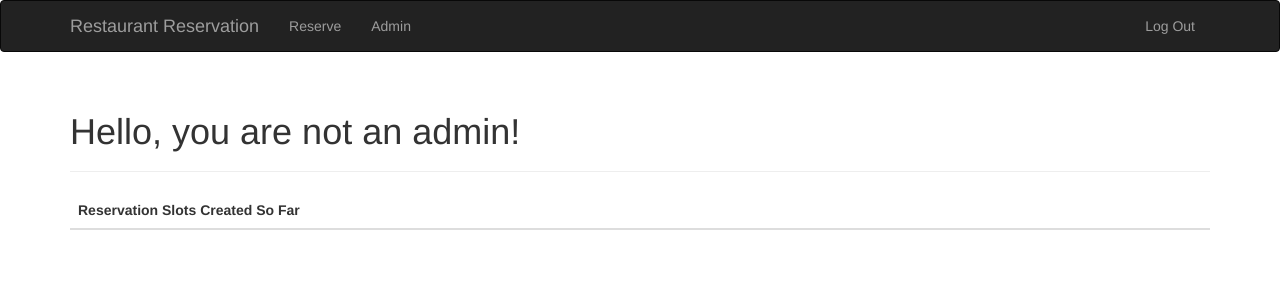
After one commit to fokhrun/flask_mvc_template, a Flask app: page /admin in a window 1280 px wide. The commit adds this page. Shown: the top 300 px of the page. Run offline with Flask 3, Linux system fonts and the light colour scheme; a user stored in the database is signed in; tables that the repository leaves empty hold one stand-in row (values such as "Sample post"); lists and menus that the app fills with data are empty; some libraries are stand-ins or nearby versions.

Commit message:
add admin page

```diff
--- a/app/__init__.py
+++ b/app/__init__.py
@@ -12,7 +12,6 @@ db = SQLAlchemy()
 moment = Moment()
 login_manager = LoginManager()
 login_manager.login_view = "auth.login"
-
 
 
 def create_app(config_name="default"):
--- a/app/main/views.py
+++ b/app/main/views.py
@@ -92,3 +92,15 @@ def table_reservation():
         ),
         slots=slots,
     )
+
+
+@main.route("/admin", methods=["GET", "POST"])
+@login_required
+def admin_reservation():
+    admin_role = Role.query.filter_by(name="Admin").first()
+    is_admin = current_user.role == admin_role
+    reservation_dates_so_far = sorted(list(set([
+        reservation.reservation_date for reservation in Reservation.query.filter(Reservation.reservation_date >= date.today()).all()
+    ])))
+    print(reservation_dates_so_far)
+    return render_template("admin.html", reservation_dates_so_far=reservation_dates_so_far, is_admin=is_admin)
--- /dev/null
+++ b/app/templates/admin.html
@@ -0,0 +1,27 @@
+{% extends "base.html" %}
+
+{% block title %}Reservation Admin{% endblock %}
+
+{% block page_content %}
+
+<div class="page-header">
+    <h1>Hello, {% if is_admin %}{{ current_user.username }}{% else %}you are not an admin{% endif %}!</h1>
+</div>
+
+<table class="table table-striped table-hover">
+    <thead>
+        <tr>
+            <th scope="col">Reservation Slots Created So Far</th>
+            <th scope="col"></th>
+        </tr>
+    </thead>
+    <tbody>
+        {% for something in reservation_dates_so_far %}
+        <tr>
+            <td>{{ something }}</td>
+        </tr>
+        {% endfor %}
+    </tbody>
+</table>
+
+{% endblock %}
--- a/app/templates/base.html
+++ b/app/templates/base.html
@@ -22,8 +22,8 @@
         </div>
         <div class="navbar-collapse collapse">
             <ul class="nav navbar-nav">
-                <li><a href="{{ url_for('main.index') }}">Home</a></li>
                 <li><a href="{{ url_for('main.table_reservation') }}">Reserve</a></li>
+                <li><a href="{{ url_for('main.admin_reservation') }}">Admin</a></li>
             </ul>
 
             <ul class="nav navbar-nav navbar-right">
--- a/app/templates/index.html
+++ b/app/templates/index.html
@@ -1,6 +1,6 @@
 {% extends "base.html" %}
 
-{% block title %}REstaurant Reservation{% endblock %}
+{% block title %}Restaurant Reservation{% endblock %}
 
 {% block page_content %}
 <div class="page-header">
--- a/iniatialize_db.py
+++ b/iniatialize_db.py
@@ -22,9 +22,6 @@ flask db downgrade
 """
 
 with app.app_context():
-
-    print (db)
-
     upgrade()
 
     db.drop_all()
```
